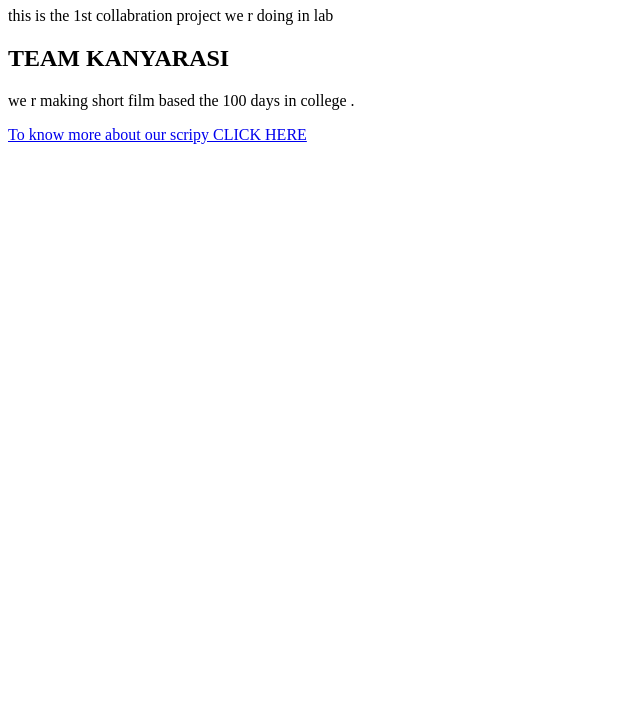
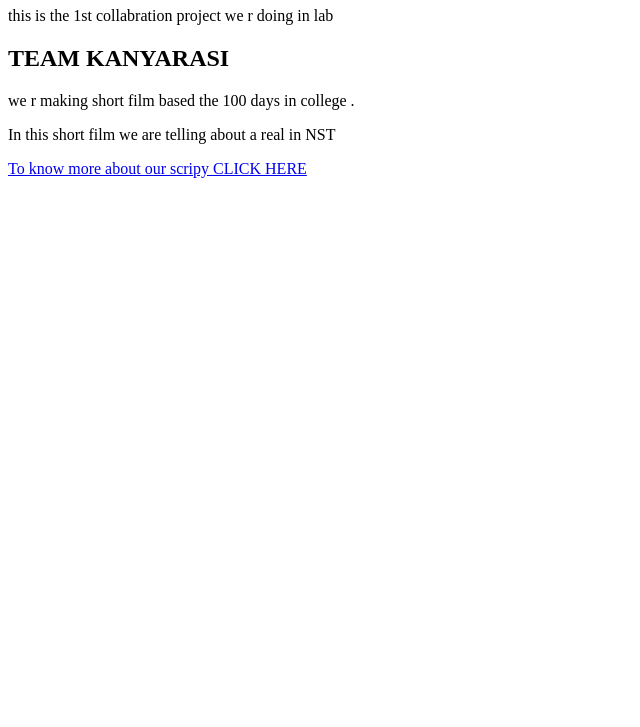
Before and after one commit to prempyla/collabrate-, a plain HTML site: page index.html in a window 1280 px wide. Shown: the part 73-800 px from the top of the page, without its empty margins (0-640 px from the left). Drawn offline with Linux system fonts and the light colour scheme.

Commit message:
Update index.html

```diff
--- a/index.html
+++ b/index.html
@@ -12,6 +12,7 @@
     <p>this is the 1st collabration project we r doing in lab </p>
     <h2>TEAM KANYARASI</h2>
     <p>we r making short film based the 100 days in college .</p>
+    <p>In this short film we are telling about a real in NST</p>
     <a href="./about.html">To know more about our scripy CLICK HERE</a>
 
 </body>
```
